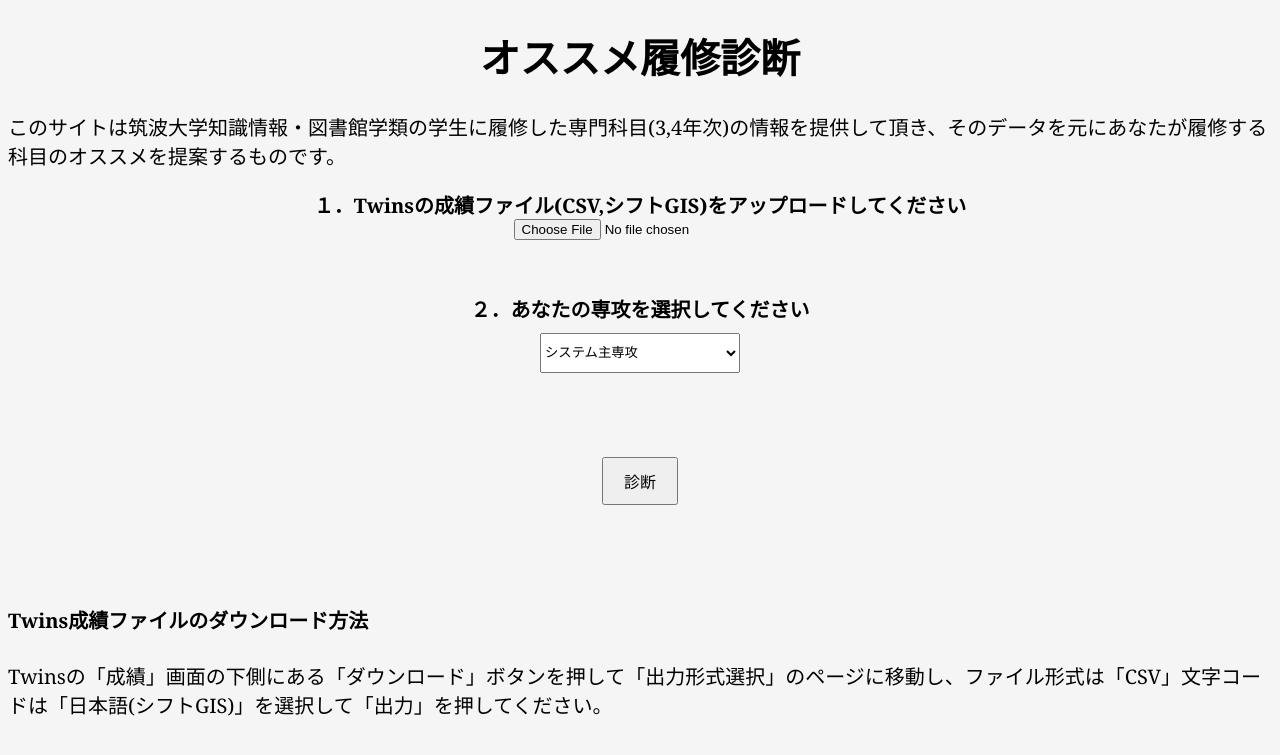
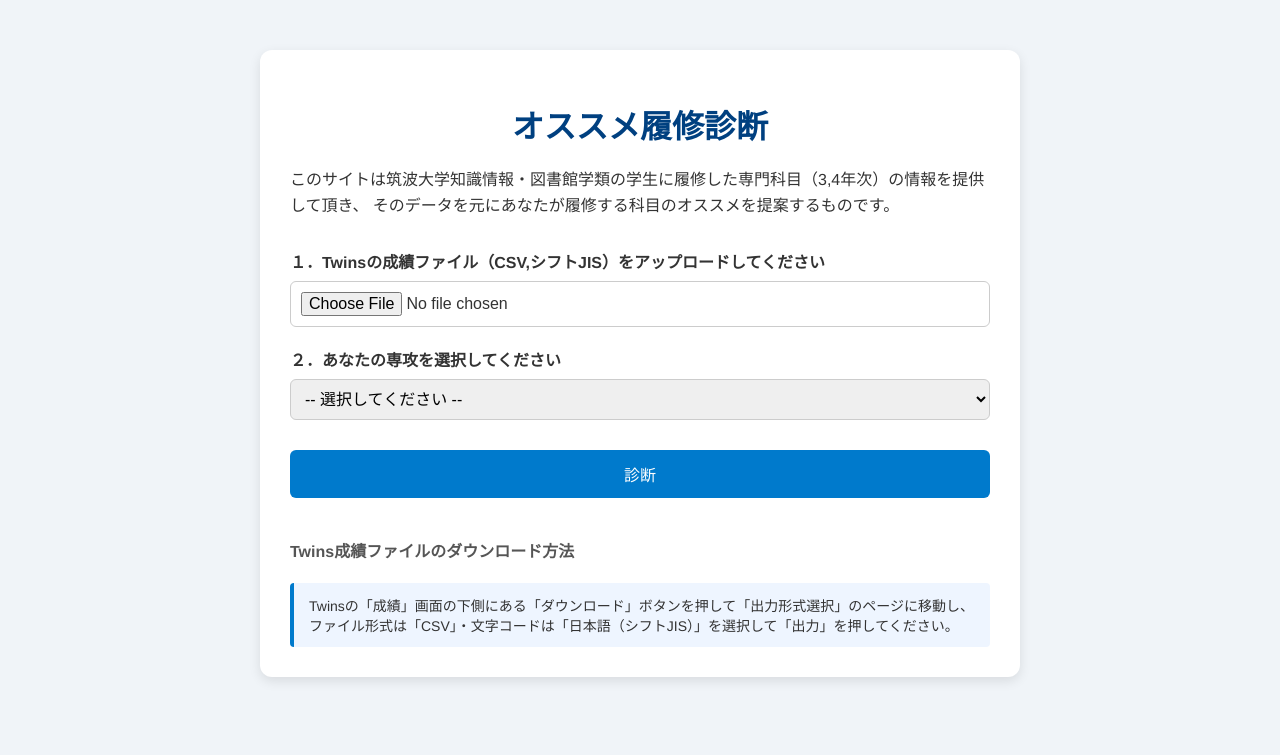
Before and after one commit to ono-haya/zissyuu01, a Flask app: page / in a window 1280 px wide. Shown: the top 755 px of the page. Run offline with Flask 3, Linux system fonts and the light colour scheme.

Commit message:
インターフェースの改善

```diff
--- a/apps/templates/home.html
+++ b/apps/templates/home.html
@@ -3,69 +3,121 @@
 
 <head>
   <meta charset="UTF-8" />
+  <meta name="viewport" content="width=device-width, initial-scale=1.0" />
   <title>みんなの履修記録</title>
   <style>
     body {
-            background-color: rgb(245, 245, 245);
-            font-family: Cambria, Cochin, Georgia, Times, "Times New Roman", serif;
-            font-size: 20px;
+      background-color: #f0f4f8;
+      font-family: "Helvetica Neue", Helvetica, Arial, sans-serif;
+      color: #333;
+      margin: 0;
+      padding: 0;
     }
 
-        th,
-        td {
-            padding: 10px;
+    .container {
+      max-width: 700px;
+      margin: 50px auto;
+      background: white;
+      border-radius: 12px;
+      box-shadow: 0 4px 12px rgba(0, 0, 0, 0.1);
+      padding: 30px;
     }
 
     h1 {
       text-align: center;
+      color: #004080;
+      margin-bottom: 20px;
+    }
+
+    p {
+      font-size: 16px;
+      line-height: 1.6;
     }
 
     form {
-            text-align: center;
-            margin-top: 20px;
+      margin-top: 30px;
     }
 
-        input[type="file"] {
+    label {
+      font-weight: bold;
       display: block;
-            margin: 0 auto;
+      margin-top: 20px;
+      font-size: 16px;
     }
 
+    input[type="file"],
     select {
-            display: block;
-            margin: 10px auto;
+      width: 100%;
+      padding: 10px;
+      font-size: 16px;
+      margin-top: 8px;
+      border: 1px solid #ccc;
+      border-radius: 6px;
+      box-sizing: border-box;
     }
 
     button {
-            display: block;
-            margin: 20px auto;
-            padding: 10px 20px;
+      background-color: #007acc;
+      color: white;
+      border: none;
+      padding: 12px 20px;
       font-size: 16px;
+      border-radius: 6px;
+      margin-top: 30px;
       cursor: pointer;
+      width: 100%;
+      transition: background-color 0.3s;
+    }
+
+    button:hover {
+      background-color: #005f99;
+    }
+
+    h4 {
+      margin-top: 40px;
+      color: #555;
+    }
+
+    .note {
+      background-color: #eef5ff;
+      padding: 12px 15px;
+      border-left: 4px solid #007acc;
+      border-radius: 4px;
+      font-size: 14px;
+      margin-top: 10px;
     }
   </style>
 </head>
 
 <body>
-    <h1>
-        オススメ履修診断
-    </h1>
-    <p>このサイトは筑波大学知識情報・図書館学類の学生に履修した専門科目(3,4年次)の情報を提供して頂き、そのデータを元にあなたが履修する科目のオススメを提案するものです。</p>
+  <div class="container">
+    <h1>オススメ履修診断</h1>
+    <p>
+      このサイトは筑波大学知識情報・図書館学類の学生に履修した専門科目（3,4年次）の情報を提供して頂き、
+      そのデータを元にあなたが履修する科目のオススメを提案するものです。
+    </p>
 
     <form method="POST" action="/result" enctype="multipart/form-data">
-        <label for="file"><b>１．Twinsの成績ファイル(CSV,シフトGIS)をアップロードしてください</b></label><br>
-        <input type="file" name="file" required><br><br>
-        <label for="major"><b>２．あなたの専攻を選択してください</b></label><br>
-        <select name="major" style="width: 200px; height: 40px" font-size="60px" class="">
+      <label for="file">１．Twinsの成績ファイル（CSV,シフトJIS）をアップロードしてください</label>
+      <input type="file" name="file" id="file" required>
+
+      <label for="major">２．あなたの専攻を選択してください</label>
+      <select name="major" id="major" required>
+        <option value="">-- 選択してください --</option>
         <option value="システム主専攻">システム主専攻</option>
         <option value="知識科学主専攻">知識科学主専攻</option>
         <option value="情報資源経営主専攻">情報資源経営主専攻</option>
-        </select><br><br>
+      </select>
+
       <button type="submit">診断</button>
     </form>
-    <br>
-    <br>
+
     <h4>Twins成績ファイルのダウンロード方法</h4>
-    <p>Twinsの「成績」画面の下側にある「ダウンロード」ボタンを押して「出力形式選択」のページに移動し、ファイル形式は「CSV」文字コードは「日本語(シフトGIS)」を選択して「出力」を押してください。</p>
+    <div class="note">
+      Twinsの「成績」画面の下側にある「ダウンロード」ボタンを押して「出力形式選択」のページに移動し、
+      ファイル形式は「CSV」・文字コードは「日本語（シフトJIS）」を選択して「出力」を押してください。
+    </div>
+  </div>
 </body>
 
 </html>
```
Also changed, not shown: apps/templates/result.html (+96 -58 lines), 2 other files. Lines whose indentation alone changed are shown as unchanged.
